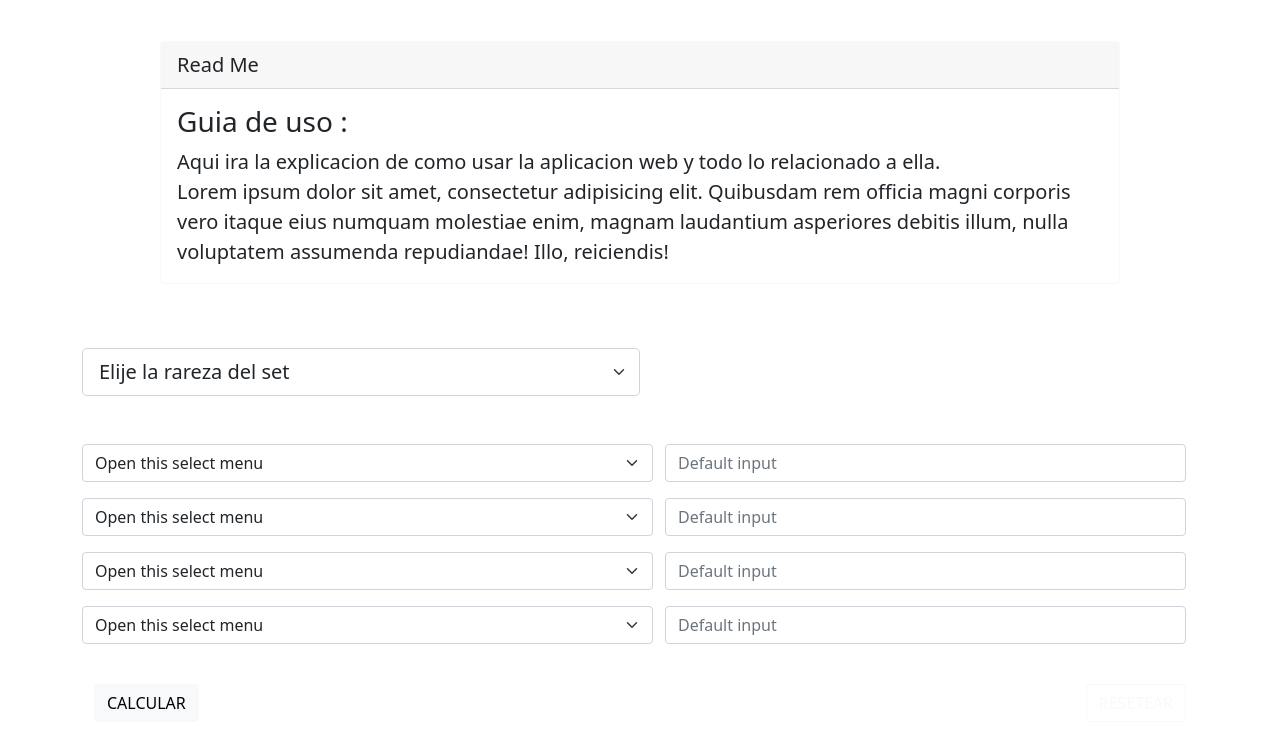
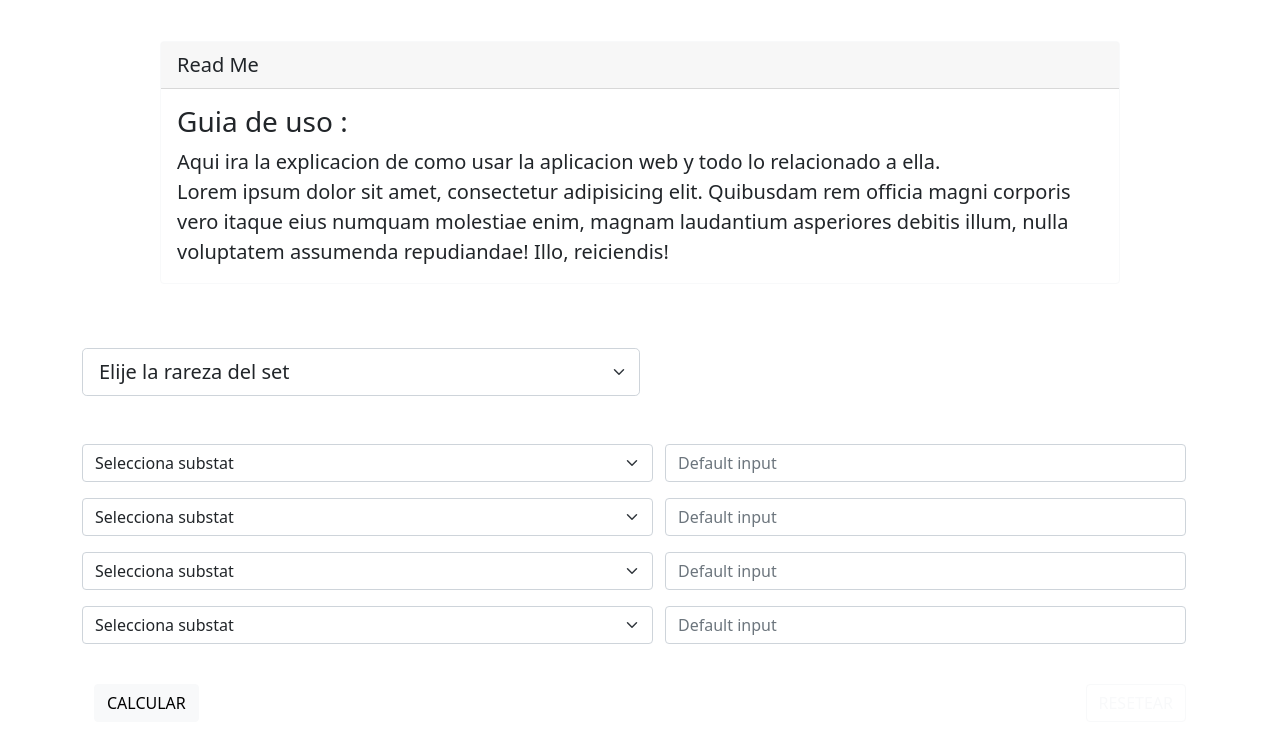
Before and after one commit to brokestar7/gsCalculator, a website: page index.html in a window 1280 px wide. Shown: the part 63-800 px from the top of the page. Drawn offline with nearby package versions, Linux system fonts and the light colour scheme.

Commit message:
creando inputs

```diff
--- a/index.html
+++ b/index.html
@@ -6,6 +6,7 @@
     <meta http-equiv="X-UA-Compatible" content="IE=edge" />
     <link rel="stylesheet" href="style.css" />
     <script defer src="node_modules/bootstrap/dist/js/bootstrap.min.js"></script>
+    <script defer src="calculator.js"></script>
     <title>E7 GS Calculator</title>
 </head>
 
@@ -78,10 +79,18 @@
                     <div class="row">
 
                         <select class="form-select form-select-xl mb-3 col" aria-label=".form-select-lg example">
-                            <option selected>Open this select menu</option>
-                            <option value="1">One</option>
-                            <option value="2">Two</option>
-                            <option value="3">Three</option>
+                            <option selected>Selecciona substat</option>
+                            <option value="atk_flat">atk</option>
+                            <option value="atk">atk%</option>
+                            <option value="hp_flat">hp</option>
+                            <option value="hp">hp%</option>
+                            <option value="def_flat">def</option>
+                            <option value="def">def%</option>
+                            <option value="spd">spd</option>
+                            <option value="cc">cChance</option>
+                            <option value="cdmg">cDmg</option>
+                            <option value="res">resEff</option>
+                            <option value="eff">Eff</option>
                         </select>
                         <div class="col">
                             <div class="form-group">
@@ -92,10 +101,18 @@
                     <div class="row">
 
                         <select class="form-select form-select-xl mb-3 col" aria-label=".form-select-lg example">
-                            <option selected>Open this select menu</option>
-                            <option value="1">One</option>
-                            <option value="2">Two</option>
-                            <option value="3">Three</option>
+                            <option selected>Selecciona substat</option>
+                            <option value="atk_flat">atk</option>
+                            <option value="atk">atk%</option>
+                            <option value="hp_flat">hp</option>
+                            <option value="hp">hp%</option>
+                            <option value="def_flat">def</option>
+                            <option value="def">def%</option>
+                            <option value="spd">spd</option>
+                            <option value="cc">cChance</option>
+                            <option value="cdmg">cDmg</option>
+                            <option value="res">resEff</option>
+                            <option value="eff">Eff</option>
                         </select>
                         <div class="col">
                             <div class="form-group">
@@ -106,10 +123,18 @@
                     <div class="row">
 
                         <select class="form-select form-select-xl mb-3 col" aria-label=".form-select-lg example">
-                            <option selected>Open this select menu</option>
-                            <option value="1">One</option>
-                            <option value="2">Two</option>
-                            <option value="3">Three</option>
+                            <option selected>Selecciona substat</option>
+                            <option value="atk_flat">atk</option>
+                            <option value="atk">atk%</option>
+                            <option value="hp_flat">hp</option>
+                            <option value="hp">hp%</option>
+                            <option value="def_flat">def</option>
+                            <option value="def">def%</option>
+                            <option value="spd">spd</option>
+                            <option value="cc">cChance</option>
+                            <option value="cdmg">cDmg</option>
+                            <option value="res">resEff</option>
+                            <option value="eff">Eff</option>
                         </select>
                         <div class="col">
                             <div class="form-group">
@@ -120,10 +145,18 @@
                     <div class="row">
 
                         <select class="form-select form-select-xl mb-3 col" aria-label=".form-select-lg example">
-                            <option selected>Open this select menu</option>
-                            <option value="1">One</option>
-                            <option value="2">Two</option>
-                            <option value="3">Three</option>
+                            <option selected>Selecciona substat</option>
+                            <option value="atk_flat">atk</option>
+                            <option value="atk">atk%</option>
+                            <option value="hp_flat">hp</option>
+                            <option value="hp">hp%</option>
+                            <option value="def_flat">def</option>
+                            <option value="def">def%</option>
+                            <option value="spd">spd</option>
+                            <option value="cc">cChance</option>
+                            <option value="cdmg">cDmg</option>
+                            <option value="res">resEff</option>
+                            <option value="eff">Eff</option>
                         </select>
                         <div class="col">
                             <div class="form-group">
@@ -140,7 +173,14 @@
             </div>
 
 
-
+            <div class="card text-white bg-secondary mb-5 mt-5" >
+                <div class="card-header">Result</div>
+                <div class="card-body">
+                    <h4 class="card-title">Buena Pieza Bro</h4>
+                    <p class="card-text">Some quick example text to build on the card title and make up the bulk of the
+                        card's content.</p>
+                </div>
+            </div>
         </div>
     </div>
 
```
Also changed, not shown: calculator.js (added).
